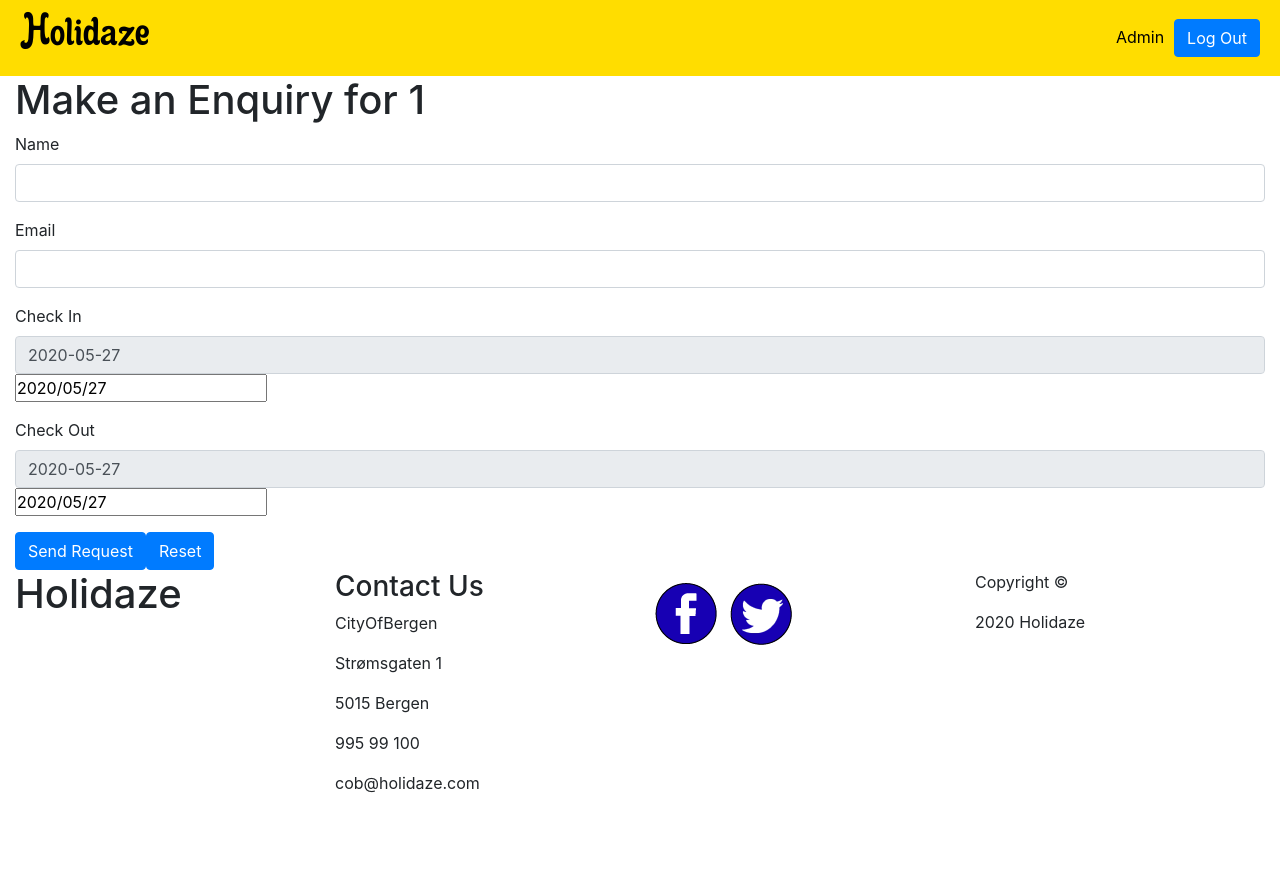
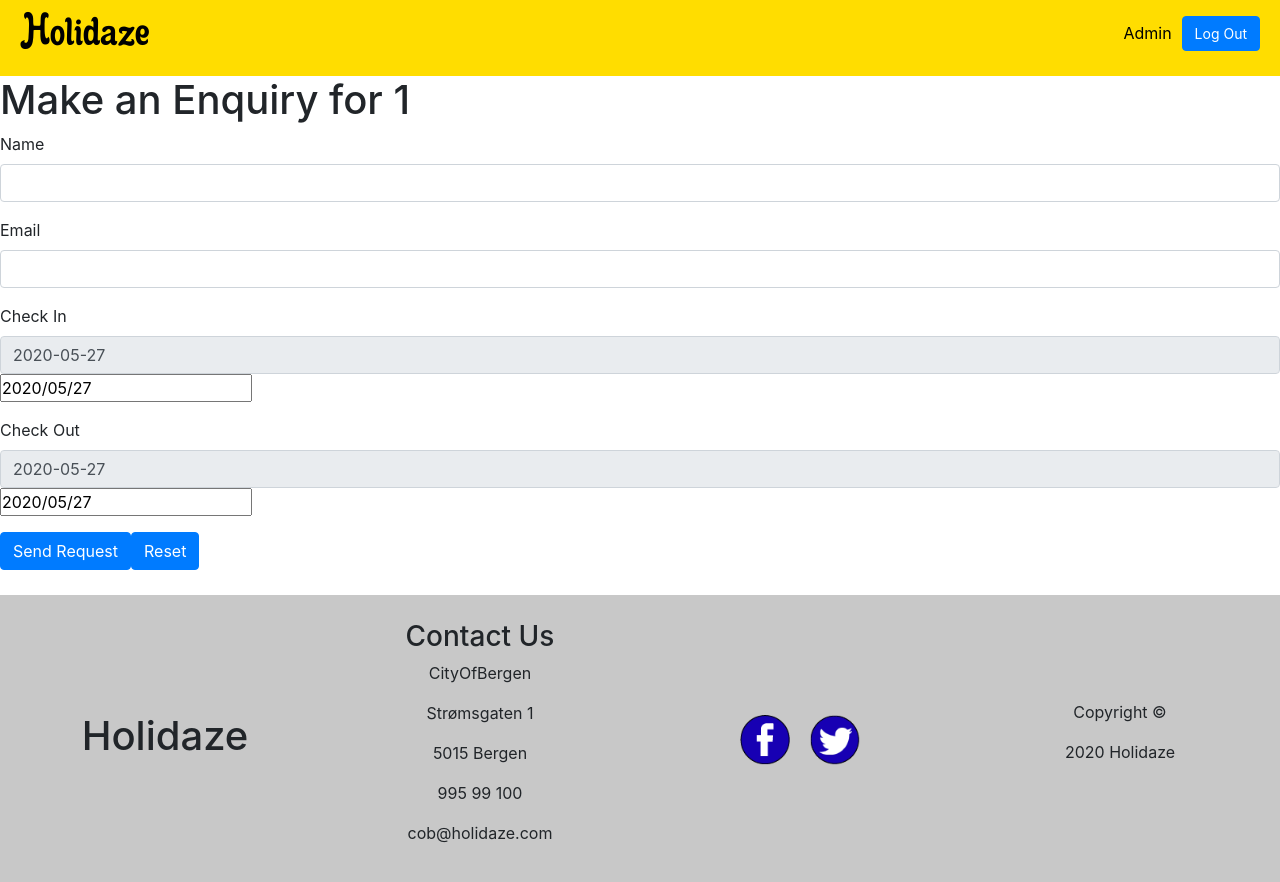
Before and after one commit to ca2roaldsoy/ProjectExam-2, a React (Create React App) app: page /make-enquiries/1/1 in a window 1280 px wide. Shown: the top 882 px of the page. Before the commit the page ends 811 px from the top, so only its background shows below. Built offline with nearby package versions, Linux system fonts and the light colour scheme; a web font is replaced by a local one.

Commit message:
styled homepage

```diff
--- a/src/App.js
+++ b/src/App.js
@@ -1,7 +1,7 @@
 import React from "react";
-import "./styles/style.scss";
 import "react-multi-carousel/lib/styles.css";
 import "react-datepicker/dist/react-datepicker.css";
+import "./styles/style.scss";
 import NavMenu from "./components/menu/NavMenu";
 import { AdminContextProvider } from "./components/context/AdminContext";
 
--- a/src/components/adminSite/logout/LogOut.js
+++ b/src/components/adminSite/logout/LogOut.js
@@ -13,7 +13,7 @@ function LogOut() {
   }
 
   return (
-    <Button onClick={doLogOut} role="button">
+    <Button onClick={doLogOut} role="button" className="logOut__btn">
       Log Out
     </Button>
   );
--- a/src/components/visitorSite/footer/Footer.js
+++ b/src/components/visitorSite/footer/Footer.js
@@ -8,18 +8,18 @@ import FooterContact from "./FooterContact";
 
 function Footer() {
   return (
-    <Row as="footer" role="contentinfo">
-      <Col lg={3} as="section">
+    <Row as="footer" role="contentinfo" className="footer">
+      <Col sm={12} md={3} lg={3} as="section" className="footer__title">
         <h1>Holidaze</h1>
       </Col>
-      <Col lg={3} as="section">
+      <Col sm={12} md={3} lg={3} as="section" className="footer__contact">
         <FooterContact />
       </Col>
-      <Col lg={3} as="section">
+      <Col sm={12} md={3} lg={3} as="section" className="footer__social">
         <Image src={FacebookIcon} alt="facebook" fluid role="link" />
         <Image src={TwitterIcon} alt="twitter" fluid role="link" />
       </Col>
-      <Col lg={3} as="section">
+      <Col sm={12} md={3} lg={3} as="section" className="footer__copy">
         <p>Copyright &copy;</p>
         <p>2020 Holidaze</p>
       </Col>
--- a/src/components/visitorSite/home/Home.js
+++ b/src/components/visitorSite/home/Home.js
@@ -12,6 +12,7 @@ import BrowseAll from "./BrowseAll";
 import Loading from "../../spinner/Loading";
 import { Responsive } from "../../../constants/responsiveCarousel";
 import Container from "react-bootstrap/Container";
+import Row from "react-bootstrap/Row";
 
 function Home() {
   const [isOpen, setIsOpen] = useState(false);
@@ -76,7 +77,7 @@ function Home() {
   }
 
   return (
-    <>
+    <Row className="home">
       <Image
         src={ImgTop}
         alt="man on hike looking over Bergen"
@@ -92,7 +93,7 @@ function Home() {
           <div className="carousel__title--after"></div>
         </div>
         <Carousel responsive={Responsive} showDots={true}>
-          {establishments.slice(3, 8).map((popular) => {
+          {establishments.slice(5, 9).map((popular) => {
             const { name, image, id, price } = popular;
             return (
               <PopularPlaces
@@ -115,7 +116,7 @@ function Home() {
         <ExploreBergen />
       </Container>
       <Footer />
-    </>
+    </Row>
   );
 }
 
--- a/src/components/visitorSite/home/Search.js
+++ b/src/components/visitorSite/home/Search.js
@@ -16,7 +16,12 @@ export default function Search({ handleSearch }) {
       />
       <InputGroup.Append>
         <InputGroup.Text>
-          <Image src={SearchIcon} alt="search icon" fluid />
+          <Image
+            src={SearchIcon}
+            alt="search icon"
+            fluid
+            className="search__icon"
+          />
         </InputGroup.Text>
       </InputGroup.Append>
     </InputGroup>
--- a/src/styles/partials/_blocktags.scss
+++ b/src/styles/partials/_blocktags.scss
@@ -1 +1,5 @@
 @import "variables";
+
+body {
+  width: 100%;
+}
--- a/src/styles/partials/_home.scss
+++ b/src/styles/partials/_home.scss
@@ -1,6 +1,15 @@
+.container-fluid {
+  padding: 0;
+  margin: 0;
+}
+
+.row {
+  margin: 0;
+}
+
 // HomePage Top Image
 .homeImgTop {
-  width: 100%;
+  display: none;
 }
 
 // SearchBar
@@ -9,7 +18,11 @@
   margin-bottom: 20px;
 
   & > input {
-    height: 75px;
+    height: 50px;
+  }
+
+  &__icon {
+    height: 30px;
   }
 }
 
@@ -19,17 +32,18 @@
   margin: 50px auto;
 
   &__overlay {
-    margin-top: 50px;
-
     &--btn {
-      margin-top: 25px;
       background-color: $darkBlue;
-      width: 300px;
-      height: 75px;
+      max-width: 90%;
+      height: auto;
 
       & > a {
         color: $white;
       }
+    }
+
+    &--title {
+      font-size: 18px;
     }
   }
 }
@@ -38,7 +52,6 @@
 .carousel {
   display: flex;
   align-items: center;
-  justify-content: center;
   text-align: center;
   margin: 25px auto;
   margin-top: 50px;
@@ -60,7 +73,23 @@
 
     &--img {
       width: 100%;
-      height: 230px;
+      height: auto;
     }
   }
 }
+
+// Footer
+.footer {
+  background-color: #c8c8c8;
+  text-align: center;
+  margin-top: 25px;
+  padding: 25px 0;
+  width: 100%;
+  align-items: center;
+
+  &__social img {
+    width: 50px;
+    height: auto;
+    margin: 10px;
+  }
+}
--- /dev/null
+++ b/src/styles/partials/_media.scss
@@ -0,0 +1,22 @@
+@media only screen and (min-width: 769px) {
+  .homeImgTop {
+    display: block;
+    width: 100%;
+  }
+
+  .browseAll__overlay {
+    margin-top: 15px;
+
+    &--title {
+      font-size: 24px;
+    }
+
+    &--btn {
+      max-width: 100%;
+    }
+  }
+
+  .footer__title {
+    padding-left: 25px;
+  }
+}
--- a/src/styles/partials/_navbar.scss
+++ b/src/styles/partials/_navbar.scss
@@ -4,6 +4,7 @@
   background-color: $darkYellow;
   line-height: 1.2;
   padding: 0 20px;
+  width: 100%;
 
   &__title {
     font-size: 48px;
@@ -15,11 +16,10 @@
   }
 
   &__link {
-    align-items: center;
-
     & > a {
       margin: 10px;
       color: $black;
+      align-items: center;
 
       &:hover {
         color: $white;
@@ -27,3 +27,9 @@
     }
   }
 }
+
+.logOut__btn {
+  margin: 2px 0 10px 0px;
+  max-width: 100px;
+  font-size: 14px;
+}
--- a/src/styles/style.scss
+++ b/src/styles/style.scss
@@ -14,3 +14,4 @@
 @import "./partials/blocktags";
 @import "./partials/navbar";
 @import "./partials/home";
+@import "./partials/media";
```
Also changed, not shown: src/images/icons/twitter_v1.png.
